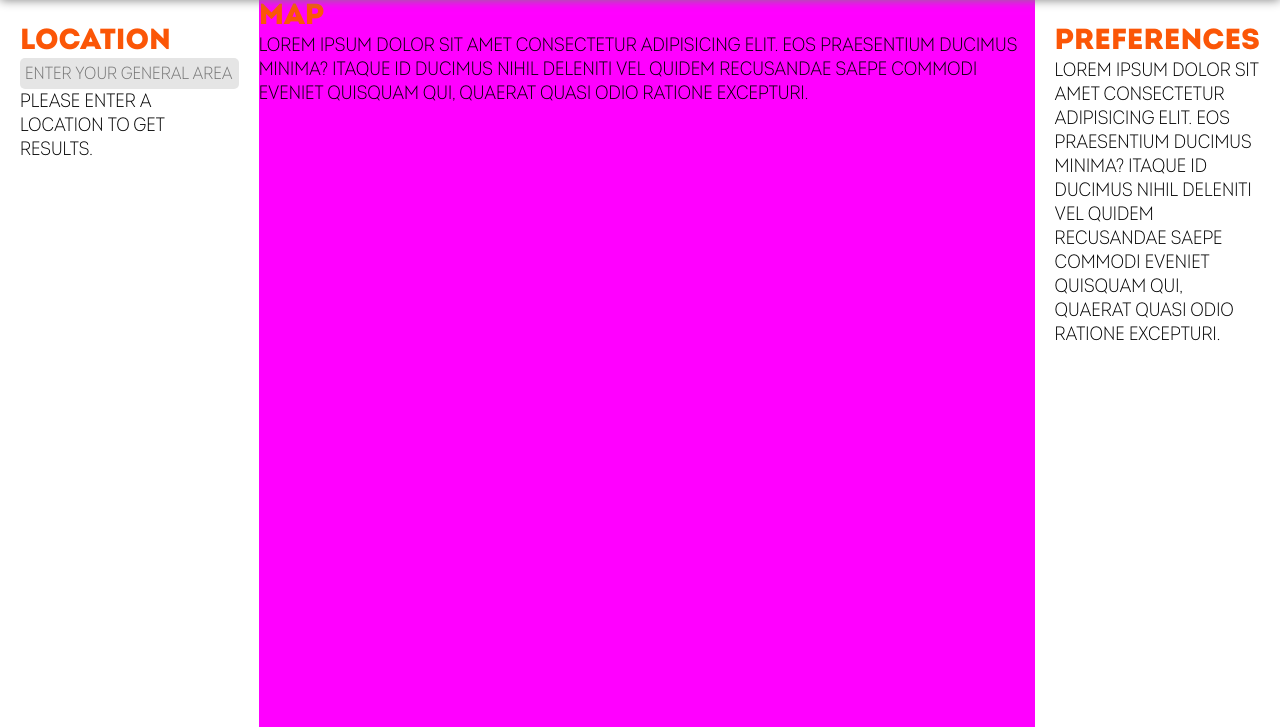
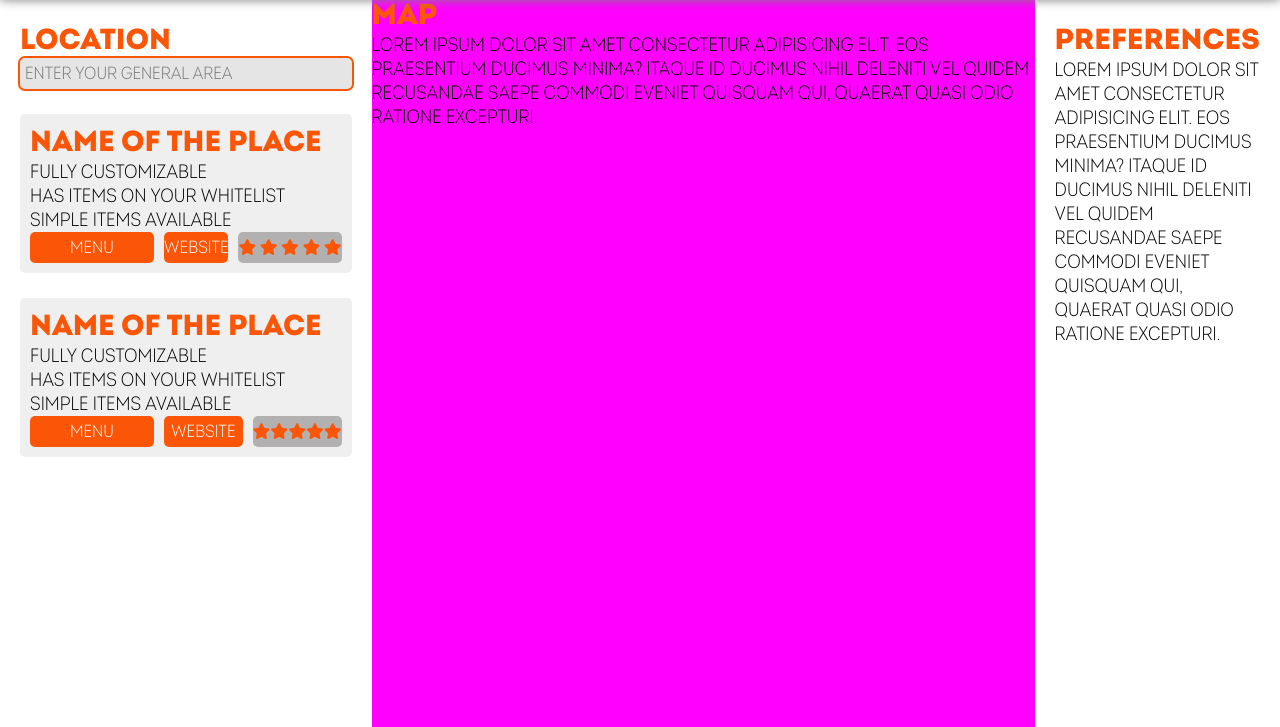
Before and after one commit to MaximilianMcC/try-tray, a plain HTML site: page src/public/index.html in a window 1280 px wide. Shown: the part 73-800 px from the top of the page. Drawn offline with Linux system fonts and the light colour scheme.

Commit message:
began working on cards

```diff
--- a/src/public/index.html
+++ b/src/public/index.html
@@ -9,6 +9,7 @@
 	<link rel="stylesheet" href="./style/style.css">
 	<link rel="stylesheet" href="./style/layout.css">
 	<link rel="stylesheet" href="./style/elements.css">
+	<link rel="stylesheet" href="https://cdnjs.cloudflare.com/ajax/libs/font-awesome/6.6.0/css/all.min.css" integrity="sha512-Kc323vGBEqzTmouAECnVceyQqyqdsSiqLQISBL29aUW4U/M7pSPA/gEUZQqv1cwx4OnYxTxve5UMg5GT6L4JJg==" crossorigin="anonymous" referrerpolicy="no-referrer">
 
 </head>
 
@@ -38,13 +39,70 @@
 
 			<!-- Location name input thing -->
 			<h1>location</h1>
-			<input type="text" placeholder="Enter your general area">
+			<input type="text" placeholder="Enter your general area" autofocus>
 
 			<!-- Found local establishments -->
 			<div class="establishments">
-				<div class="no-establishments">
-					<p>Please enter a location to get results.</p>
+
+				<!-- When there is no search thingy this message will be shown -->
+				<!--!broken -->
+				<!--
+				<div class="no-establishments hidden">
+					<p>Please enter a location above to get results.</p>
 				</div>
+				-->
+
+				<!-- When there are search results this will be shown -->
+				<div class="establishment-card">
+					<h2>Name of the place</h2>
+					<ul>
+						<li><p>Fully customizable</p></li>
+						<li><p>Has items on your whitelist</p></li>
+						<li><p>Simple items available</p></li>
+					</ul>
+					<div class="info">
+
+						<!-- Buttons to get the menu, and website  -->
+						<button>Menu</button>
+						<a href="#">Website</a>
+
+						<!-- Thing showing average rating in terms of 5 stars -->
+						<div class="star-container">
+							<p>
+								<i class="fa-solid fa-star"></i>
+								<i class="fa-solid fa-star"></i>
+								<i class="fa-solid fa-star"></i>
+								<i class="fa-solid fa-star"></i>
+								<i class="fa-solid fa-star"></i>
+							</p>
+						</div>
+					</div>
+				</div>
+
+				<div class="establishment-card">
+					<h2>Name of the place</h2>
+					<ul>
+						<li><p>Fully customizable</p></li>
+						<li><p>Has items on your whitelist</p></li>
+						<li><p>Simple items available</p></li>
+					</ul>
+					<div class="info">
+
+						<!-- Buttons to get the menu, and website  -->
+						<button>Menu</button>
+						<a href="#">Website</a>
+
+						<!-- Thing showing average rating in terms of 5 stars -->
+						<div class="star-container">
+							<i class="fa-solid fa-star"></i>
+							<i class="fa-solid fa-star"></i>
+							<i class="fa-solid fa-star"></i>
+							<i class="fa-solid fa-star"></i>
+							<i class="fa-solid fa-star"></i>
+						</div>
+					</div>
+				</div>
+
 			</div>
 
 		</section>
--- a/src/public/style/elements.scss
+++ b/src/public/style/elements.scss
@@ -1,12 +1,15 @@
 @import "style";
 
-a {
+button, a {
 	background-color: $primary;
 	color: $text-light;
+	border: none;
+
 	text-decoration: none;
+	text-align: center;
+	font-size: 1rem;
 
 	padding: 5px 40px;
-	margin: 10px;
 	border-radius: $border-radius;
 
 	transition: cubic-bezier(0.215, 0.610, 0.355, 1) 0.5s;
@@ -30,3 +33,40 @@ input {
 		outline: 2px solid $primary;
 	}
 }
+
+.establishment-card {
+	height: auto;
+	margin-top: 25px;
+	padding: 10px;
+	border-radius: $border-radius;
+
+	background-color: $content-secondary;
+
+	.info {
+		display: grid;
+		grid-template-columns: 1fr 1fr 1fr;
+		gap: 10px;
+
+		a {
+			padding-left: 0;
+			padding-right: 0;
+			width: 100%;
+		}
+
+		.star-container {
+			width: 100%;
+			background-color: $dark-as-content;
+			border-radius: $border-radius;
+
+			color: $primary;
+			p, i { color: inherit; }
+
+			font-size: 0.9rem;
+			white-space: nowrap;
+
+			display: flex;
+			justify-content: center;
+			align-items: center;
+		}
+	}
+}
--- a/src/public/style/layout.scss
+++ b/src/public/style/layout.scss
@@ -4,7 +4,6 @@
 body {
 	display: flex;
 	flex-direction: column;
-	height: 100dvh;
 }
 
 nav {
@@ -32,12 +31,33 @@ main {
 	grid-template-columns: 1fr 3fr 0.8fr;
 	height: 100%;
 
-	.locations, .preferences {
-		background-color: $background;
-		padding: 25px 20px;
-	}
+	.locations, .map, .preferences {
+		display: flex;
+		flex-direction: column;
 
-	.map {
-		background-color: magenta;
+		&.locations, &.preferences {
+			background-color: $background;
+			padding: 25px 20px;
+		}
+
+		&.locations {
+			.establishments {
+				flex-grow: 1;
+				overflow-y: auto;
+
+				.no-establishments {
+					display: flex;
+					justify-content: center;
+					align-items: center;
+					padding: 20%;
+					text-align: center;
+					height: 75%;
+				}
+			}
+		}
+
+		&.map {
+			background-color: magenta;
+		}
 	}
 }
--- a/src/public/style/style.scss
+++ b/src/public/style/style.scss
@@ -2,6 +2,7 @@
 // TODO: Put in another sass file
 $primary: #fb5607;
 $content: #e5e5e5;
+$dark-as-content: #b3b0b1;
 $content-secondary: #efefef;
 $text-light: #ffffff;
 $text-dark: #000000;
@@ -33,6 +34,14 @@ $border-radius: 5px;
 }
 
 body, html {
-	height: 100dvh;
 	font-size: 1.1rem;
+	height: 100%;
 }
+
+div, section {
+	height: 100%;
+}
+
+.hidden {
+	display: none;
+}
```
Also changed, not shown: src/public/style/elements.css, src/public/style/layout.css, src/public/style/style.css, 3 other files.
